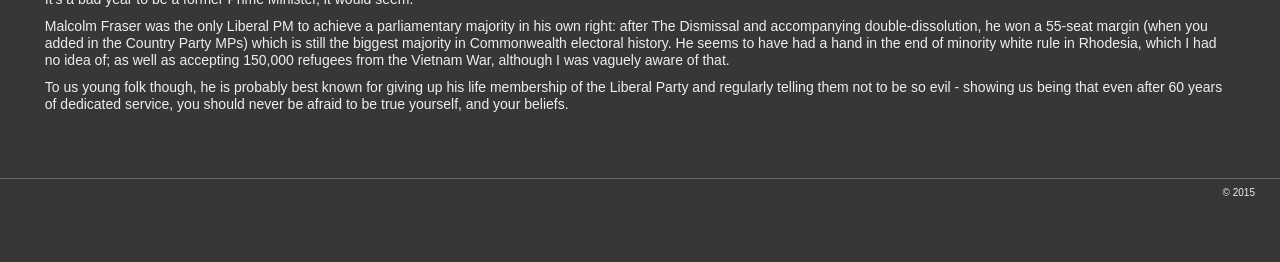
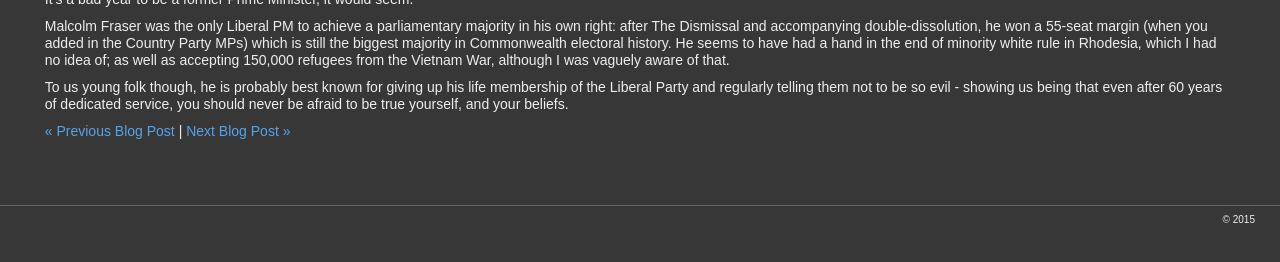
Before and after one commit to ubersejanus/ubersejanus.github.io, a Jekyll site: the page built from blog/_posts/2015-03-20-malcolm-fraser.md, in a window 1280 px wide, cut to the strip 545-807 px from the top of the page. Built offline with Jekyll 4.4.1, drawn with Linux system fonts in a browser that asks for light colours; Markdown is read by kramdown in place of the engine named in the settings; comment, search, counter and statistics services are not loaded.

Commit message:
next/last post buttons

```diff
--- a/_layouts/post.html
+++ b/_layouts/post.html
@@ -9,6 +9,8 @@ section: blog
   <div class="entry">
     {{ content }}
   </div>
-
+  <div class="blog-next-prev-text">
+    <p>{% if page.previous.url %}<a href="{{page.previous.url}}" title="Previous Post: {{page.previous.title}}">« Previous Blog Post</a>{% endif %} | {% if page.next.url %} <a href="{{page.next.url}}" title="Next Post: {{page.next.title}}">Next Blog Post »</a>{% endif %}</p>
+</div>
   {% include disqus.html %}
 </article>
```
